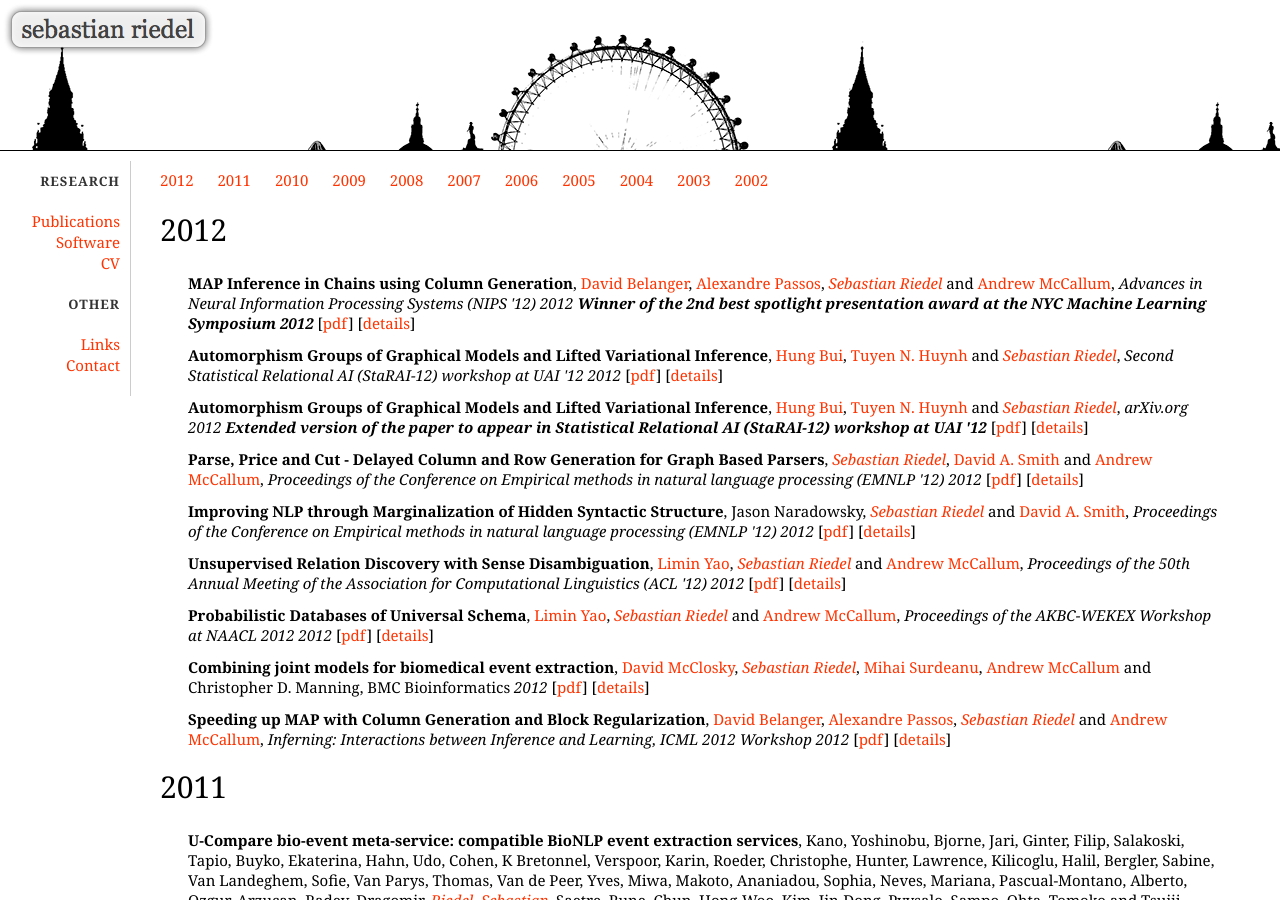
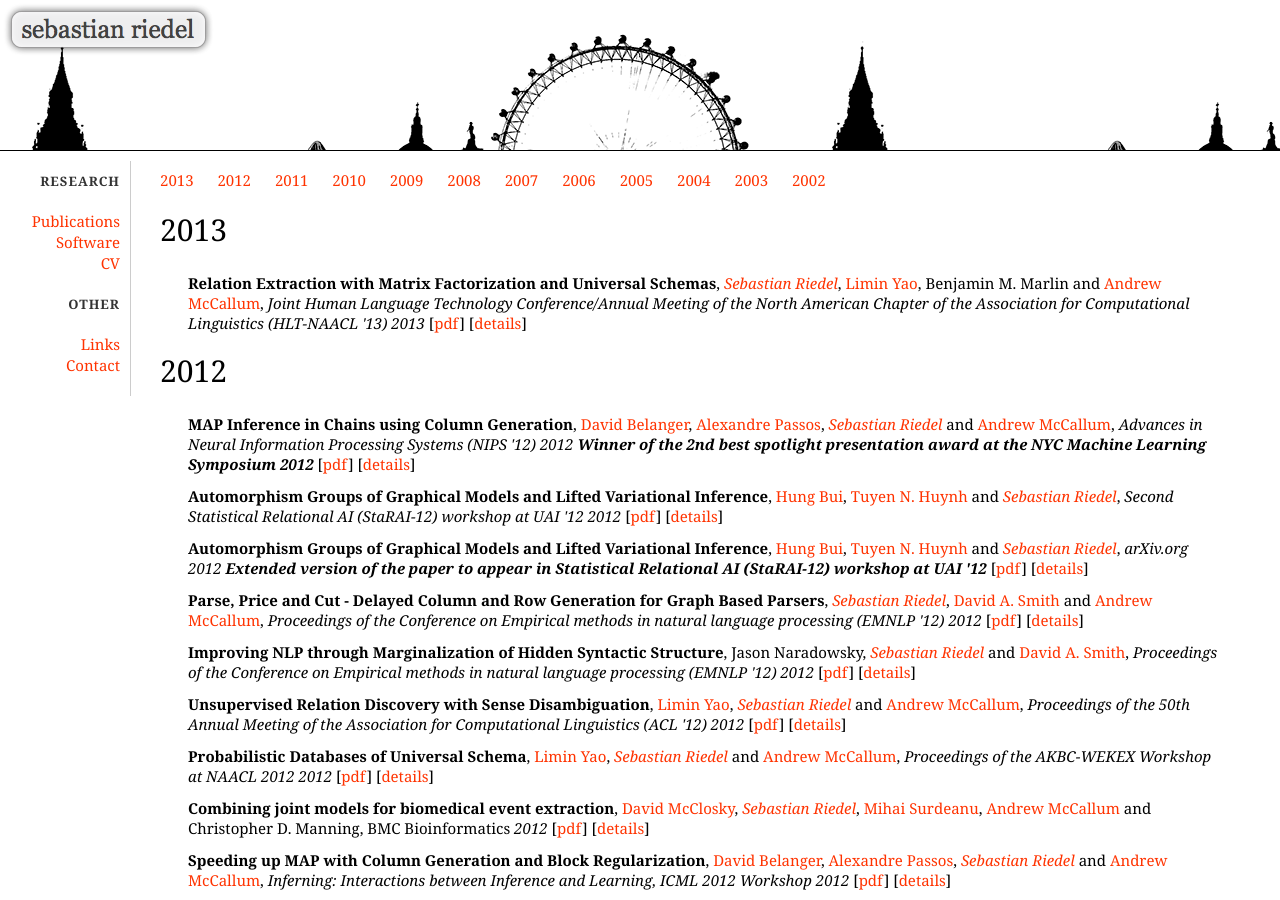
Before and after one commit to riedelcastro/riedelcastro.github.com, a Jekyll site: the page built from publications/all.html, in a window 1280 px wide and 900 px high. Built offline with Jekyll 4.4.1, drawn with Linux system fonts in a browser that asks for light colours; Markdown is read by kramdown in place of the engine named in the settings.

Commit message:
update publications

```diff
--- a/publications/all.html
+++ b/publications/all.html
@@ -5,6 +5,7 @@ title: Publications
 
 <ul class="grouplist">
 
+<li class="groupref"><a href="#2013">2013</a></li>
 <li class="groupref"><a href="#2012">2012</a></li>
 <li class="groupref"><a href="#2011">2011</a></li>
 <li class="groupref"><a href="#2010">2010</a></li>
@@ -19,6 +20,21 @@ title: Publications
 </ul>
 <ul class="publist">
 
+<li class="group"><a name="2013"><span class="grouptitle">2013</span></a>
+
+<ul class="itemlist">
+
+<li class="pubitem">
+<span class="title">Relation Extraction with Matrix Factorization and Universal Schemas</span>,
+<span class="author"><a href="http://riedelcastro.github.com/"><i>Sebastian Riedel</i></a>, <a href="http://people.cs.umass.edu/~lmyao/">Limin Yao</a>, Benjamin M. Marlin and <a href="http://people.cs.umass.edu/~mccallum/">Andrew McCallum</a></span>,
+<span class="booktitle">Joint Human Language Technology Conference/Annual Meeting of the North American Chapter of the Association for Computational Linguistics (HLT-NAACL '13)</span>
+<span class="year">2013</span>
+[<a href="/publications/papers/riedel13relation.pdf">pdf</a>]
+[<a href="details/riedel13relation.html">details</a>]
+</li>
+</ul>
+
+</li>
 <li class="group"><a name="2012"><span class="grouptitle">2012</span></a>
 
 <ul class="itemlist">
```
Also changed, not shown: publications/details/mezaruiz08spoken.html (+1 -1 lines), publications/details/riedel06incremental.html (+1 -1 lines), 1 other file.
